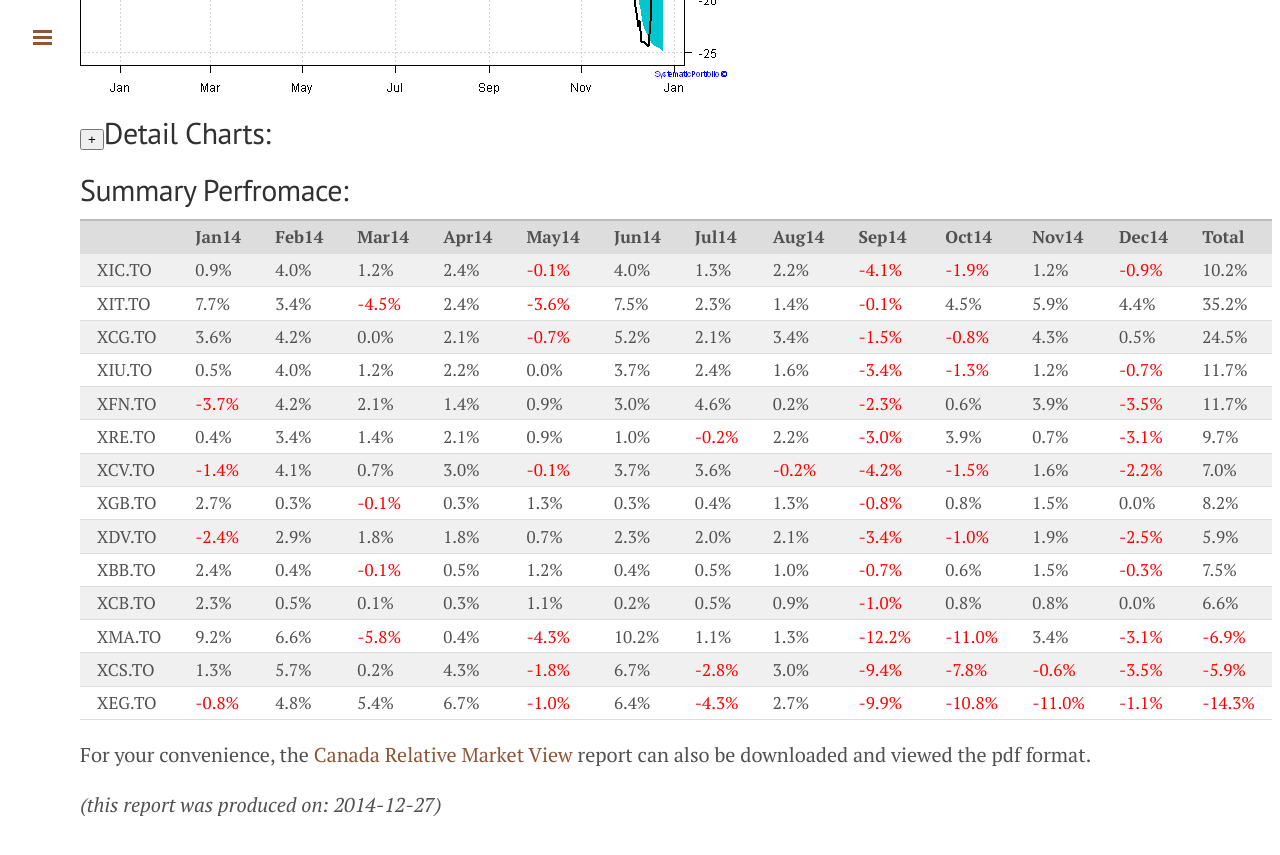
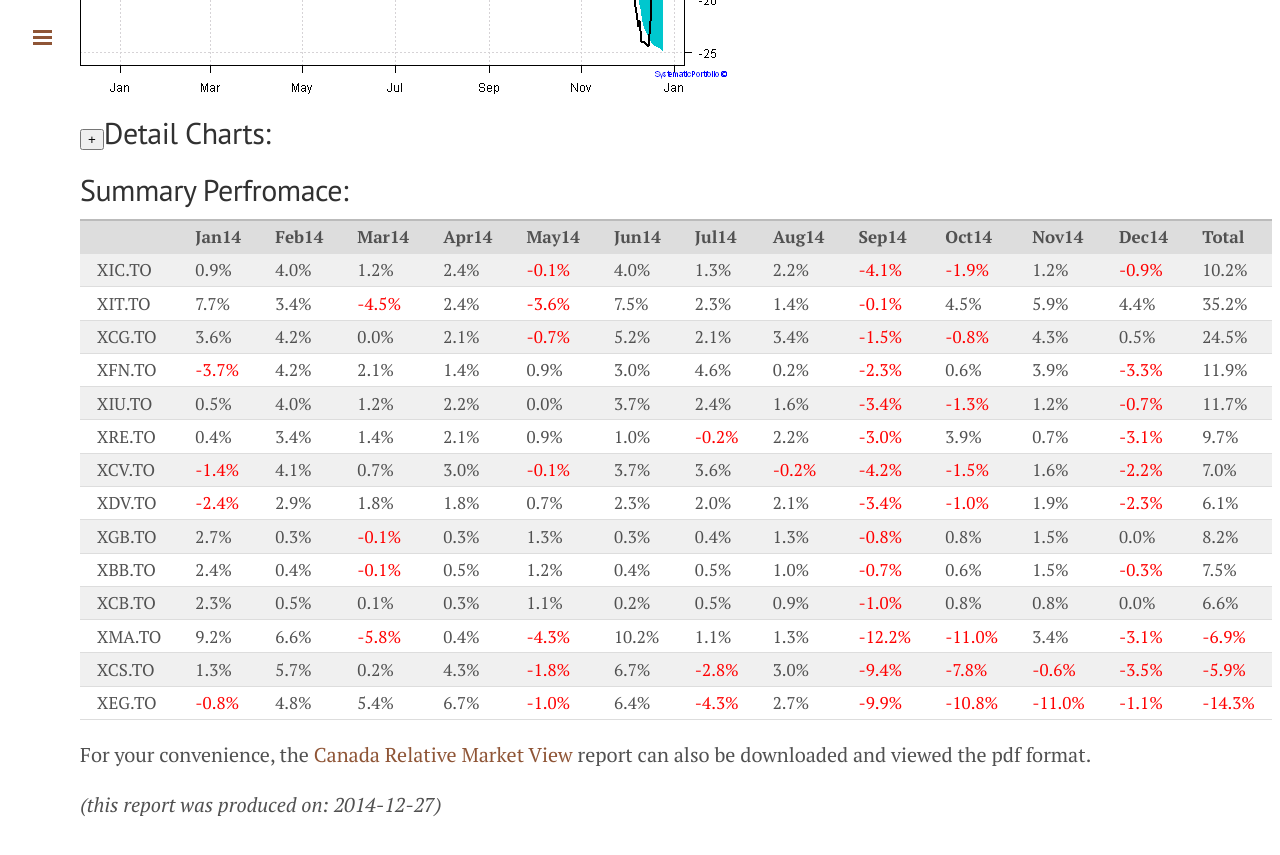
Before and after one commit to CCFlynn/systematicinvestor.github.io, a Jekyll site: the page built from tools/Tool-Canada-Relative-Market.md, in a window 1280 px wide and 900 px high, scrolled down 6702 px. Shown: the top 855 px of the window. Built offline with Jekyll 4.4.1, drawn with Linux system fonts in a browser that asks for light colours.

Commit message:
update blog post

```diff
--- a/tools/Tool-Canada-Relative-Market.md
+++ b/tools/Tool-Canada-Relative-Market.md
@@ -75,12 +75,12 @@ This report covers following ETFs:
 |XIC.TO |  0.9% |  4.0% |  1.2% |  2.4% | -0.1% |  4.0% |  1.3% |  2.2% | -4.1% | -1.9% |  1.2% | -0.9% | 10.2% |
 |XIT.TO |  7.7% |  3.4% | -4.5% |  2.4% | -3.6% |  7.5% |  2.3% |  1.4% | -0.1% |  4.5% |  5.9% |  4.4% | 35.2% |
 |XCG.TO |  3.6% |  4.2% |  0.0% |  2.1% | -0.7% |  5.2% |  2.1% |  3.4% | -1.5% | -0.8% |  4.3% |  0.5% | 24.5% |
+|XFN.TO | -3.7% |  4.2% |  2.1% |  1.4% |  0.9% |  3.0% |  4.6% |  0.2% | -2.3% |  0.6% |  3.9% | -3.3% | 11.9% |
 |XIU.TO |  0.5% |  4.0% |  1.2% |  2.2% |  0.0% |  3.7% |  2.4% |  1.6% | -3.4% | -1.3% |  1.2% | -0.7% | 11.7% |
-|XFN.TO | -3.7% |  4.2% |  2.1% |  1.4% |  0.9% |  3.0% |  4.6% |  0.2% | -2.3% |  0.6% |  3.9% | -3.5% | 11.7% |
 |XRE.TO |  0.4% |  3.4% |  1.4% |  2.1% |  0.9% |  1.0% | -0.2% |  2.2% | -3.0% |  3.9% |  0.7% | -3.1% |  9.7% |
 |XCV.TO | -1.4% |  4.1% |  0.7% |  3.0% | -0.1% |  3.7% |  3.6% | -0.2% | -4.2% | -1.5% |  1.6% | -2.2% |  7.0% |
+|XDV.TO | -2.4% |  2.9% |  1.8% |  1.8% |  0.7% |  2.3% |  2.0% |  2.1% | -3.4% | -1.0% |  1.9% | -2.3% |  6.1% |
 |XGB.TO |  2.7% |  0.3% | -0.1% |  0.3% |  1.3% |  0.3% |  0.4% |  1.3% | -0.8% |  0.8% |  1.5% |  0.0% |  8.2% |
-|XDV.TO | -2.4% |  2.9% |  1.8% |  1.8% |  0.7% |  2.3% |  2.0% |  2.1% | -3.4% | -1.0% |  1.9% | -2.5% |  5.9% |
 |XBB.TO |  2.4% |  0.4% | -0.1% |  0.5% |  1.2% |  0.4% |  0.5% |  1.0% | -0.7% |  0.6% |  1.5% | -0.3% |  7.5% |
 |XCB.TO |  2.3% |  0.5% |  0.1% |  0.3% |  1.1% |  0.2% |  0.5% |  0.9% | -1.0% |  0.8% |  0.8% |  0.0% |  6.6% |
 |XMA.TO |  9.2% |  6.6% | -5.8% |  0.4% | -4.3% | 10.2% |  1.1% |  1.3% |-12.2% |-11.0% |  3.4% | -3.1% | -6.9% |
```
Also changed, not shown: public/images/Tool-Canada-Relative-Market/plot-2-17.png, public/images/Tool-Canada-Relative-Market/plot-2-18.png, public/images/Tool-Canada-Relative-Market/plot-2-21.png, public/images/Tool-Canada-Relative-Market/plot-2-22.png, public/images/Tool-Canada-Relative-Market/plot-2-3.png, public/images/Tool-Canada-Relative-Market/plot-2-4.png, public/images/Tool-Canada-Relative-Market/plot-2-7.png, public/images/Tool-Canada-Relative-Market/plot-2-8.png, 3 other files.
